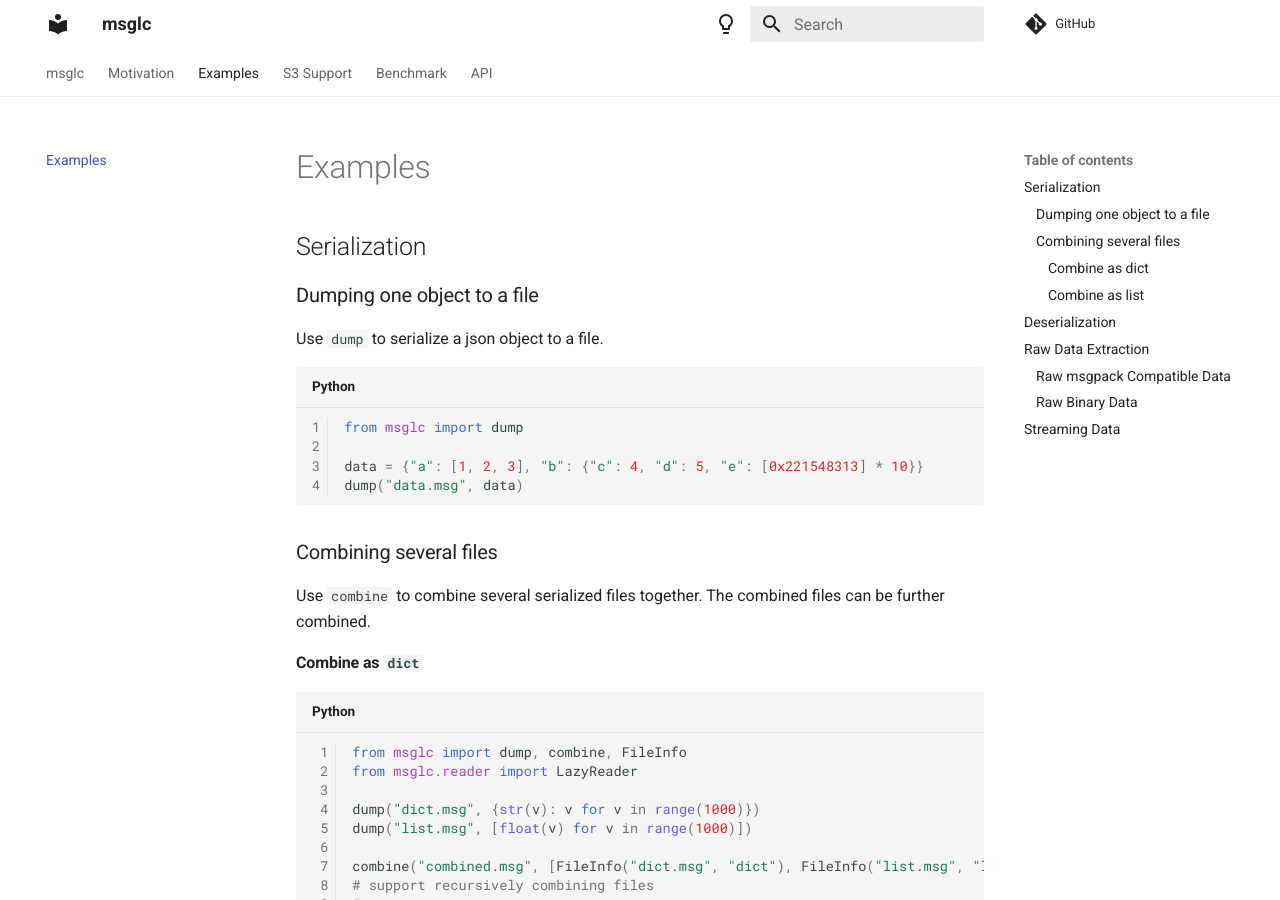
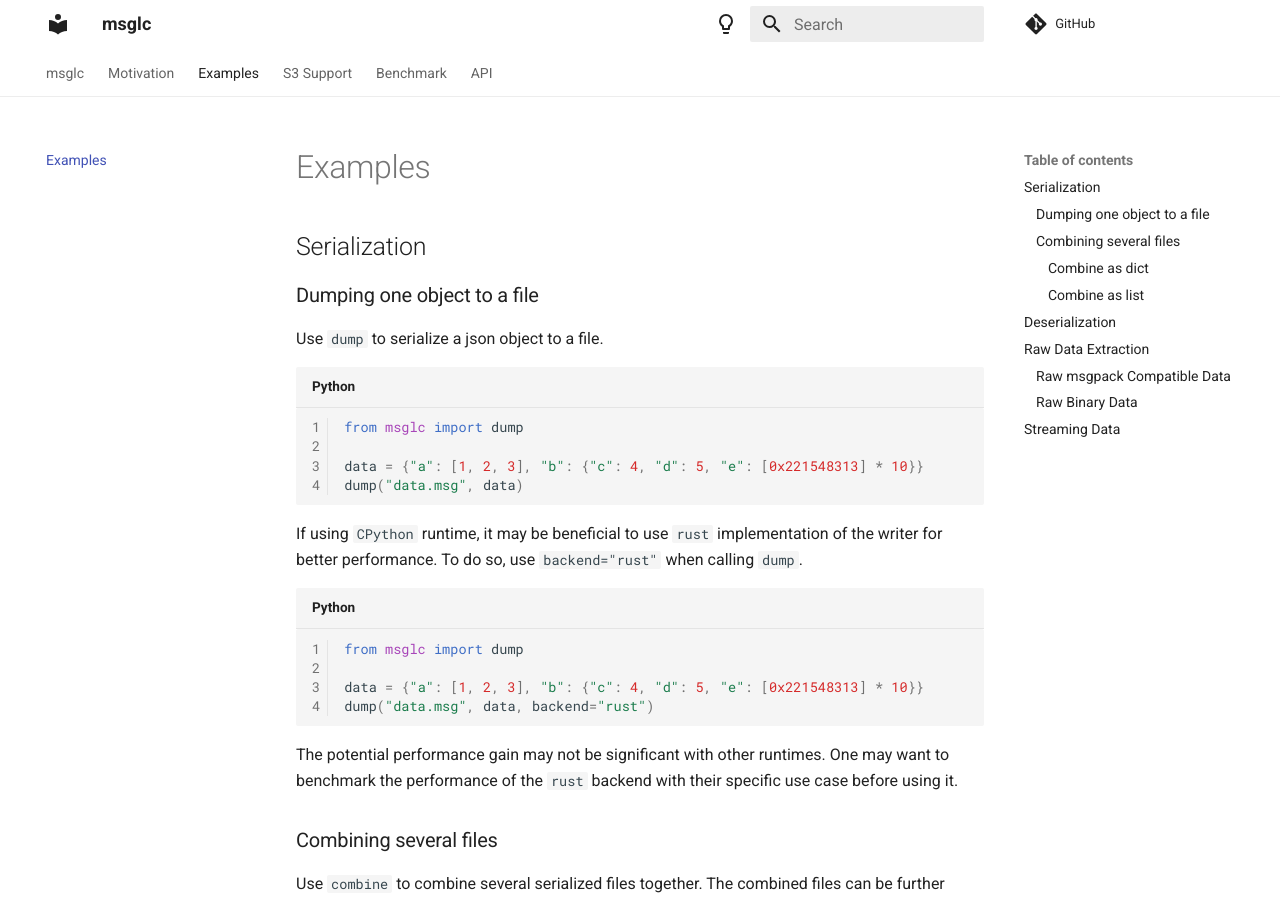
Before and after one commit to TLCFEM/msglc, an MkDocs documentation site: the page built from docs/example.md, in a window 1280 px wide and 900 px high. Built offline with MkDocs 1.6.1 and Material for MkDocs 9.7.7, drawn with Linux system fonts in a browser that asks for light colours; comment, search, counter and statistics services are not loaded.

Commit message:
Add performance notes for CPython and Rust backend usage in example.md

````diff
--- a/docs/example.md
+++ b/docs/example.md
@@ -12,6 +12,19 @@ from msglc import dump
 data = {"a": [1, 2, 3], "b": {"c": 4, "d": 5, "e": [0x221548313] * 10}}
 dump("data.msg", data)
 ```
+
+If using `CPython` runtime, it may be beneficial to use `rust` implementation of the writer for better performance.
+To do so, use `backend="rust"` when calling `dump`.
+
+```python
+from msglc import dump
+
+data = {"a": [1, 2, 3], "b": {"c": 4, "d": 5, "e": [0x221548313] * 10}}
+dump("data.msg", data, backend="rust")
+```
+
+The potential performance gain may not be significant with other runtimes.
+One may want to benchmark the performance of the `rust` backend with their specific use case before using it.
 
 ### Combining several files
 
@@ -178,9 +191,9 @@ class DictStream(Mapping):
 ```
 
 !!! warning "length requirement"
-    Only two things will be invoked: `len()` and `.items()`.
-    Thus, `__len__(self)` and `items(self)` must be properly implemented.
-    If the length is **not** known in advance, streaming data is not feasible.
+Only two things will be invoked: `len()` and `.items()`.
+Thus, `__len__(self)` and `items(self)` must be properly implemented.
+If the length is **not** known in advance, streaming data is not feasible.
 
 With the above, one can do the following.
 
````
